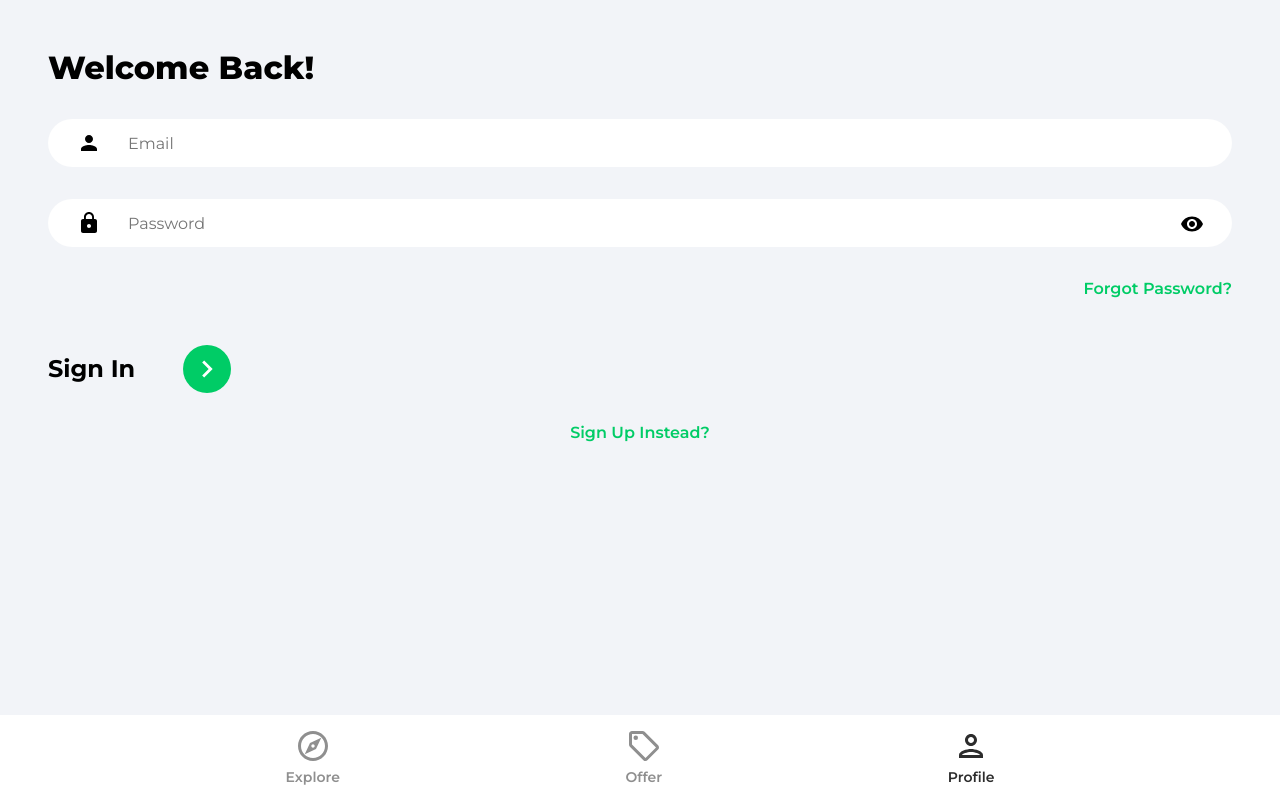
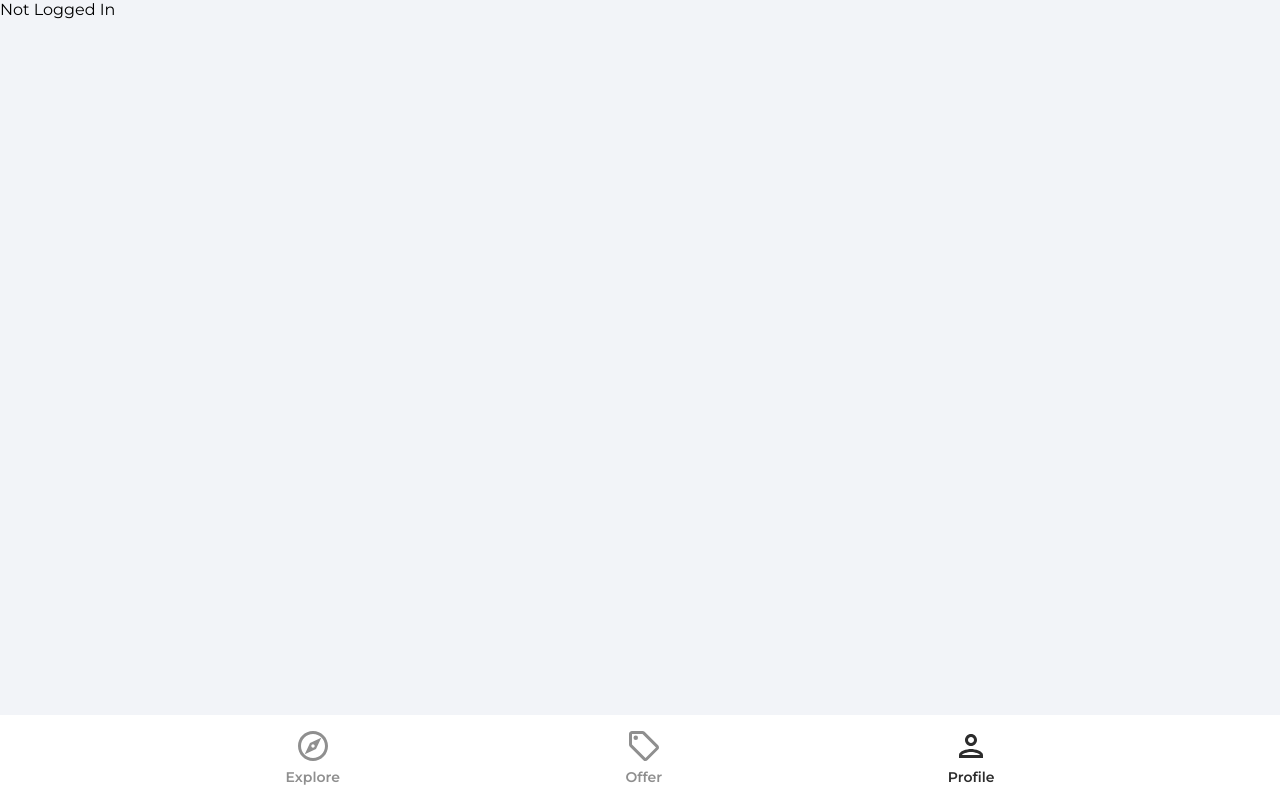
Before and after one commit to bcherrera14/house-marketplace, a React (Create React App) app: page /profile in a window 1280 px wide. Built offline with nearby package versions, Linux system fonts and the light colour scheme.

Commit message:
add login

```diff
--- a/src/App.js
+++ b/src/App.js
@@ -14,7 +14,7 @@
 				<Routes>
 					<Route path="/" element={<Explore />} />
 					<Route path="/offers" element={<Offers />} />
-					<Route path="/profile" element={<Signin />} />
+					<Route path="/profile" element={<Profile />} />
 					<Route path="/sign-in" element={<Signin />} />
 					<Route path="/sign-up" element={<Signup />} />
 					<Route path="/forgot-password" element={<ForgotPassword />} />
--- a/src/pages/Profile.jsx
+++ b/src/pages/Profile.jsx
@@ -1,11 +1,17 @@
 import React from 'react';
+import { useState, useEffect } from 'react';
+import {getAuth} from 'firebase/auth'
 
 function Profile() {
-	return (
-		<div>
-			<h1>Profile</h1>
-		</div>
-	);
+	const [user, setUser] = useState(null)
+
+	const auth = getAuth()
+	useEffect(() => {
+	  setUser(auth.currentUser)
+
+	}, [])
+
+	return user ? <h1>{user.displayName}</h1> : 'Not Logged In'
 }
 
 export default Profile;
--- a/src/pages/Signin.jsx
+++ b/src/pages/Signin.jsx
@@ -1,6 +1,7 @@
 import React from 'react';
 import { useState } from 'react';
 import { Link, useNavigate } from 'react-router-dom';
+import {getAuth, signInWithEmailAndPassword} from 'firebase/auth'
 import { ReactComponent as ArrowRightIcon } from '../assets/svg/keyboardArrowRightIcon.svg';
 import visibilityIcon from '../assets/svg/visibilityIcon.svg';
 
@@ -18,6 +19,23 @@
 		}));
 	};
 
+	const onSubmit = async (e) =>{
+		e.preventDefault()
+
+		try {
+			const auth = getAuth()
+			const userCredential = await signInWithEmailAndPassword(auth, email, password)
+
+			if(userCredential.user){
+				navigate('/')
+			}
+		} catch (error) {
+			console.log(error);
+		}
+
+
+	}
+
 	return (
 		<div>
 			<div className="pageContainer">
@@ -25,7 +43,7 @@
 					<p className="pageHeader">Welcome Back!</p>
 				</header>
 
-				<form>
+				<form onSubmit={onSubmit}>
 					<input
 						type="email"
 						className="emailInput"
```
